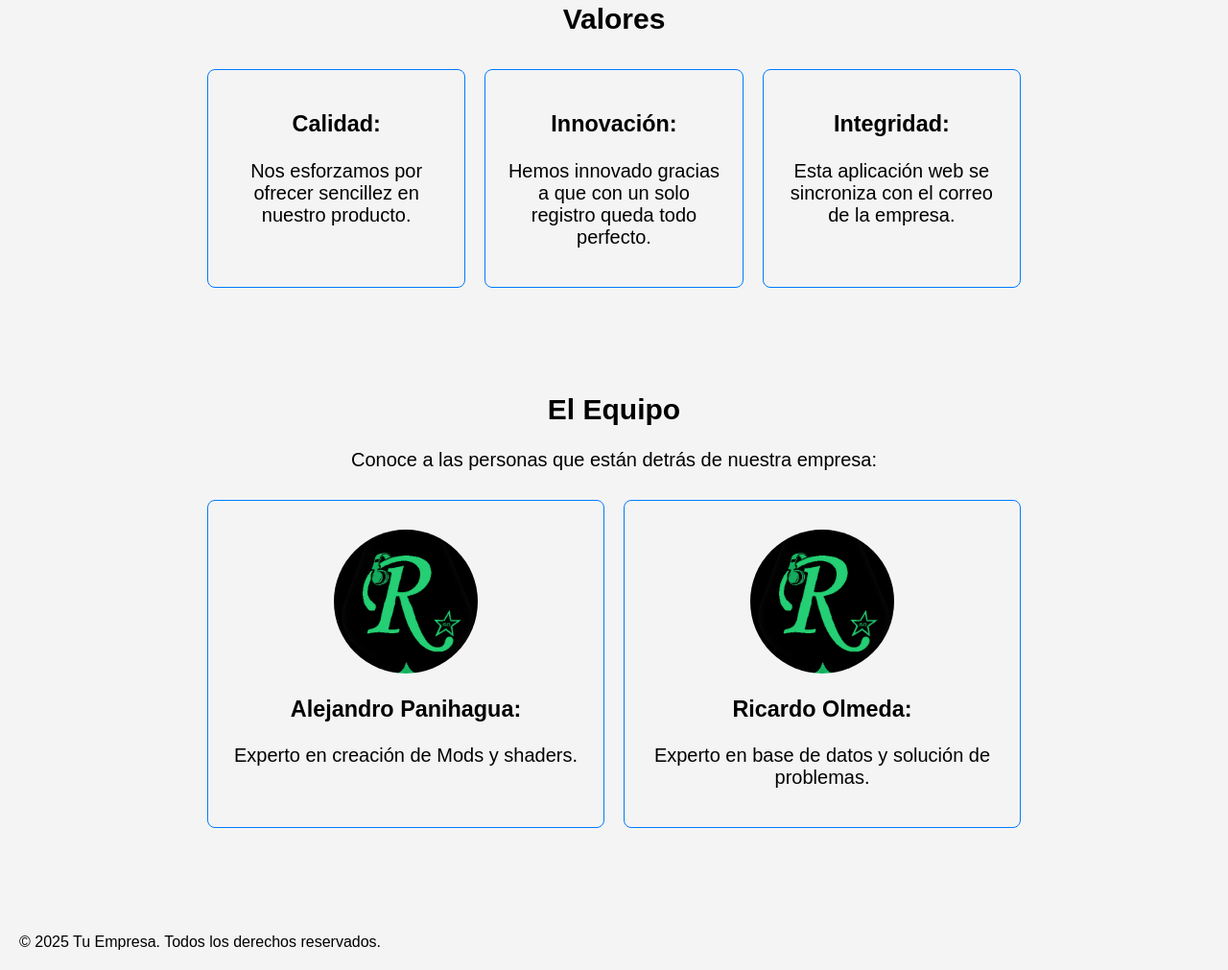
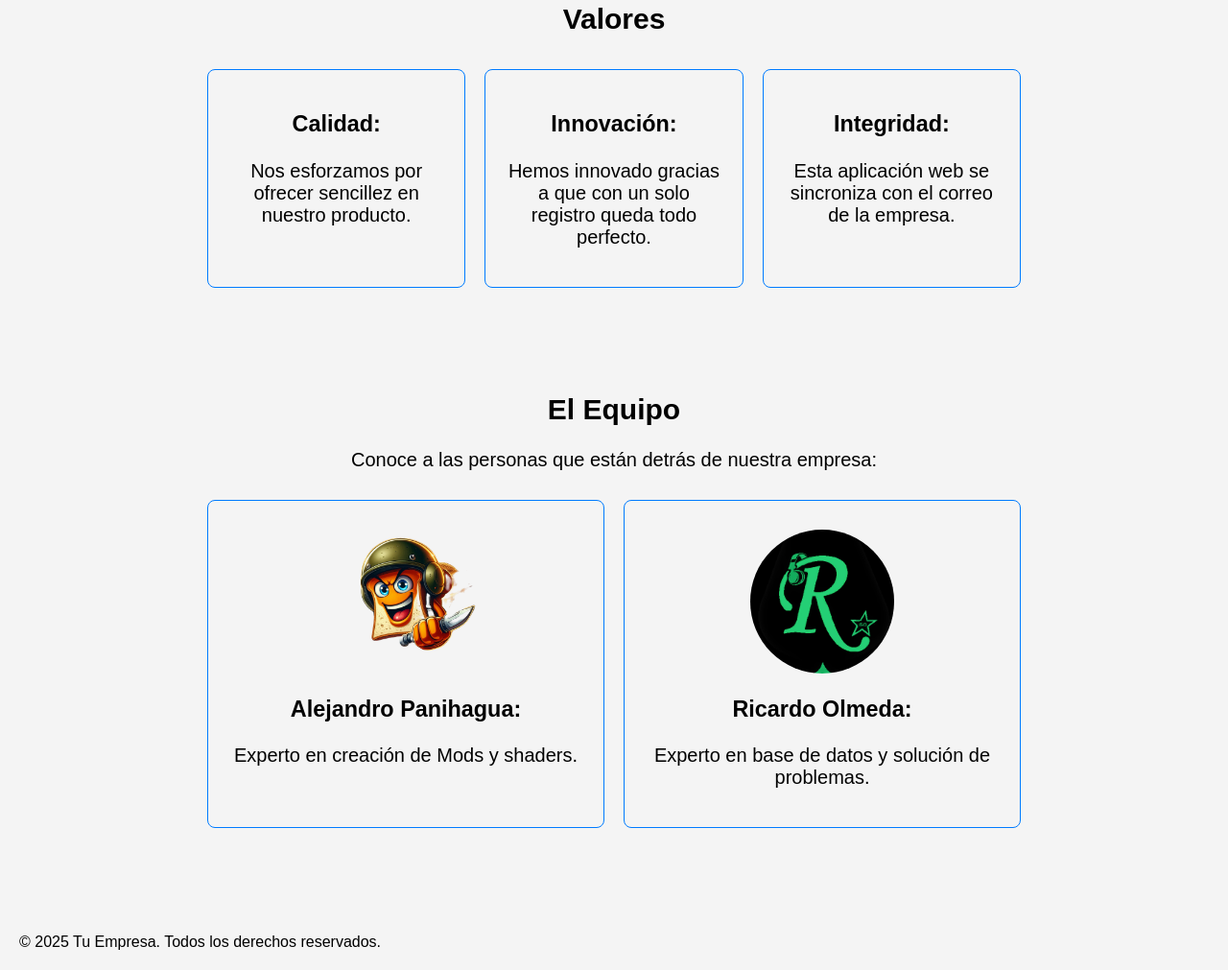
Before and after one commit to ricardoolmeda/TFC-Introduccion-a-la-programacion, a plain HTML site: page WEB/sobrenosotros.html in a window 1280 px wide. Shown: the part 939-1950 px from the top of the page at 96% size. Drawn offline with Linux system fonts and the light colour scheme.

Commit message:
Arreglo foto

```diff
--- a/WEB/sobrenosotros.html
+++ b/WEB/sobrenosotros.html
@@ -72,7 +72,7 @@
 
             <div class="ordened-photo">
                 <div class="photo">
-                    <img class="team-photo" src="imagenes/richard.png" alt="Foto de Alejandro">
+                    <img class="team-photo" src="imagenes/alex.png" alt="Foto de Alejandro">
                     <h3>Alejandro Panihagua:</h3>
                     <p>Experto en creación de Mods y shaders.</p>
                 </div>
```
Also changed, not shown: WEB/imagenes/alex.png (added).
